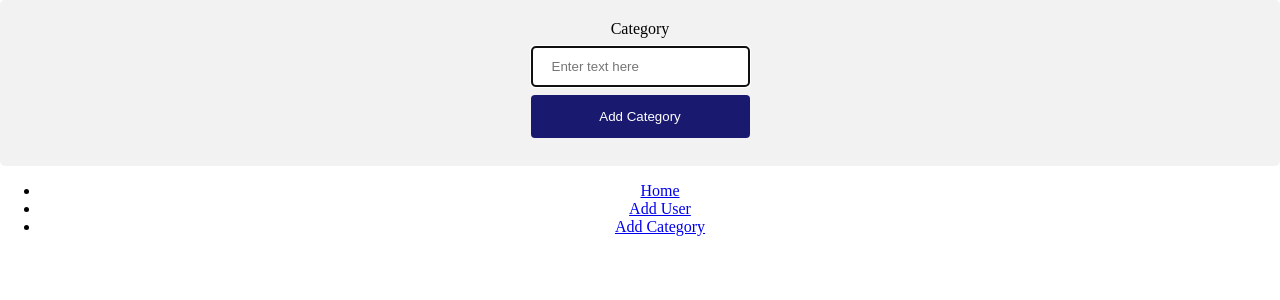
After one commit to DavidTaylor96/pythonProject_full_stack, a Flask app: page /categorys in a window 1280 px wide. The commit adds this page. Shown: the top 300 px of the page. Run offline with Flask 2, Linux system fonts and the light colour scheme; data that the repository does not hold is empty; some libraries are stand-ins or nearby versions.

Commit message:
Day 1 finshed. need to understant how to make it all on one page.

```diff
--- a/app.py
+++ b/app.py
@@ -1,6 +1,6 @@
 from flask import Flask, render_template
 
-# from controllers.category_controller import category_controller
+from controllers.category_controller import categorys_blueprint
 # from controllers.company_controller import company_controller
 from controllers.user_controller import users_blueprint
 
@@ -8,7 +8,7 @@ app = Flask(__name__)
 
 app.register_blueprint(users_blueprint)
 # app.register_blueprint(companys_blueprint)
-# app.register_blueprint(categorys_blueprint)
+app.register_blueprint(categorys_blueprint)
 
 
 @app.route('/')
--- a/console.py
+++ b/console.py
@@ -12,8 +12,8 @@ user_repository.delete_all()
 category_repository.delete_all()
 company_repository.delete_all()
 
-user1 = User("David Taylor", 137)
-user_repository.save(user1)
+# user1 = User("David Taylor", 137)
+# user_repository.save(user1)
 
 category1 = Category("Entertainment")
 category_repository.save(category1)
--- a/controllers/category_controller.py
+++ b/controllers/category_controller.py
@@ -0,0 +1,27 @@
+from flask import Flask, render_template, request, redirect, Blueprint
+from models.category import Category
+import repositories.category_repository as category_repository
+
+
+categorys_blueprint = Blueprint("categorys", __name__)
+
+
+# INDEX
+@categorys_blueprint.route('/categorys')
+def users():
+  categorys = category_repository.select_all()
+  return render_template("categorys/index.html", categorys=categorys)
+
+# #New
+@categorys_blueprint.route('/categorys/new', methods=["GET"])
+def new_user():
+  categorys = category_repository.select_all()
+  return render_template("categorys/index.html", categorys=categorys)
+
+#Create
+@categorys_blueprint.route('/categorys', methods=['POST'])
+def create_user():
+  name = request.form["name"]
+  new_category = User(name)
+  category_repository.save(new_category)
+  return redirect('/categorys')
--- a/controllers/user_controller.py
+++ b/controllers/user_controller.py
@@ -27,8 +27,8 @@ def create_user():
   user_repository.save(new_user)
   return redirect('/users')
 
-# #show
-# @users_blueprint.route('/users/<id>', methods=['GET'])
+#show
+# @users_blueprint.route('/<id>', methods=['GET'])
 # def show_user(id):
 #   user = user_repository.select(id)
 #   return render_template('show.html', user=user)
--- a/repositories/category_repository.py
+++ b/repositories/category_repository.py
@@ -1,10 +1,7 @@
 from db.run_sql import run_sql
 
 from models.category import Category
-from models.company import Company
-from models.user import User
 
-import repositories.user_repository as user_repository
 import repositories.company_repository as company_repository
 
 def save(category):
--- a/static/style.css
+++ b/static/style.css
@@ -1,3 +1,7 @@
+html{
+  scroll-behavior: smooth;
+}
+
 body{
   font-family:'Times New Roman', Times, serif;
   text-align: center;
--- a/templates/base.html
+++ b/templates/base.html
@@ -16,10 +16,13 @@
    <nav>
     <ul>
       <li>
-        <a onclick="scrollto('home');">Home</a>
+        <a href="/">Home</a>
       </li>
       <li>
-        <a onclick="scrollto('users');">Add User</a>
+        <a href="/users">Add User</a>
+      </li>
+      <li>
+        <a href="/categorys">Add Category</a>
       </li>
     </ul>
   </nav>
--- /dev/null
+++ b/templates/categorys/index.html
@@ -0,0 +1,16 @@
+{% extends 'base.html' %}
+{% block content %}
+  <div class="container">
+    <form action="/categorys" method="POST">
+    <label for="name">Category</label>
+    <input type="text" name="categorys" id="categorys" placeholder="Enter text here" required autofocus class="input">
+
+    <button id="button" type="submit">Add Category</button>
+  </form>
+  </div>
+  {% for category in categorys %}
+  <div>
+    <p>{{ category.name }}</p>
+  </div>
+  {% endfor %}
+{% endblock %}
--- a/templates/index.html
+++ b/templates/index.html
@@ -3,5 +3,4 @@
    <h1>Taylor's Savings</h1>
 
    <p>Tailored to your savings</p>
-
  {% endblock %}
```
Also changed, not shown: templates/users/show.html (added, +9 -0 lines).
